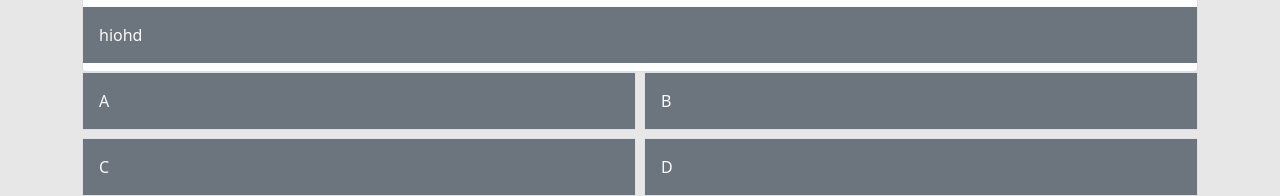
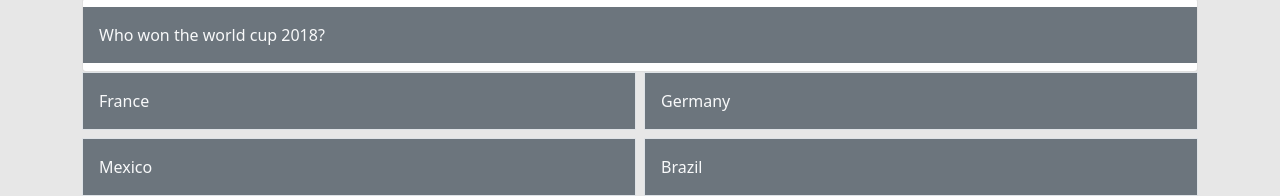
Before and after one commit to pepermz/Jose-Ramirez-Project-1-Trivia, a plain HTML site: page game.html in a window 1280 px wide. Shown: the part 663-859 px from the top of the page. Drawn offline with nearby package versions, Linux system fonts and the light colour scheme.

Commit message:
added success to button

```diff
--- a/app.js
+++ b/app.js
@@ -7,22 +7,22 @@ let questionCard = document.querySelector('#question')
 
 
 optionA.addEventListener('click', ()=>{
-    console.log("right answer")
+
 })
 optionB.addEventListener('click', ()=>{
-    console.log("clicked B")
+
 })
 optionC.addEventListener('click', ()=>{
-    console.log("clicked C")
+
 })
 
 optionD.addEventListener('click',()=>{
-    console.log("clicked D")
-})
-questionCard.addEventListener('click',()=>{
-    questionCard.innerHTML=sports[0].questionCard
 
 })
+// questionCard.addEventListener('click',()=>{
+//     questionCard.innerHTML=sports[0].questionCard
+
+// })
 
 // test question
 
@@ -30,36 +30,186 @@ const sports = [
     // 0
     {
         questionCard:"Who won the world cup 2018?",
-        answer: "France",
+        optionA: "France",
         optionB: "Germany",
         optionC: "Mexico",
         optionD: "Brazil",
+        answer: optionA,
     },
-    // 1
+
+    {
+        questionCard:"What country is Lionel Messi from?",
+        optionA: "Brazil",
+        optionB: "Russia",
+        optionC: "United States",
+        optionD: "Argentina",
+        answer: optionD,
+    },
+    {
+        questionCard:"What year did London hosted the Olympics",
+        optionA: "2009",
+        optionB: "2012",
+        optionC: "2020",
+        optionD: "2001",
+        answer: optionB,
+    },
     {
         questionCard:"hiohd",
-        optionA: "A",
-        optionB: "B",
-        optionC: "C",
-        optionD: "D",
+        optionA: "eth",
+        optionB: "tyj",
+        optionC: "uyyjtt",
+        optionD: "ilu",
+        answer: optionC
+    },
+    {
+        questionCard:"hiohd",
+        optionA: "tyje",
+        optionB: "ytje",
+        optionC: "adgr",
+        optionD: "adfga",
+        answer: optionA
+    },
+    {
+        questionCard:"hiohd",
+        optionA: "4576",
+        optionB: "6864",
+        optionC: "764",
+        optionD: "8856",
+        answer: optionD,
+    },
+    {
+        questionCard:"hiohd",
+        optionA: "5647675",
+        optionB: "66655",
+        optionC: "34656",
+        optionD: "2576",
+        answer: optionA,
     },
 ]
 
-// questionCard.innerHTML=sports[0].questionCard
+// function to iterate beween questions
+let score = 0
+let i = 0
 function questions(){
-    for (let i = 0; i < sports.length; i++) {
         questionCard.innerHTML=sports[i].questionCard
         optionA.innerHTML=sports[i].optionA
         optionB.innerHTML=sports[i].optionB
         optionC.innerHTML=sports[i].optionC
         optionD.innerHTML=sports[i].optionD
-        if(sports[0].optionA===true){
+        if(sports[i].answer.addEventListener('click',()=>{
+            console.log(sports[i].answer)
+            score ++
+            sports[i].answer.classList.add('bg-success')
+            console.log(score)
+            console.log('Correct!')
+            i++
+            console.log(sports[i])
+        }))
 
 
-        }
-    }
-
-
+    // i++
+    console.log(i)
 }
 
 questions()
+
+
+
+
+
+
+
+
+
+
+
+
+
+
+// chapterOne: function() {
+//     let storyArr = [
+//         `Your name is ${this.adventurer.name}, and you have always wanted to go on an adventure. You've dreamed of glorious battles where
+//         you would strike down any foe in your path.`,
+//         "But unfortunately, you are just a table cleaner at the village tavern and aren't sure you would be a good fit as an adventurer anyway.",
+//         "Then one night, a stranger walks into the tavern, dressed in a hooded cloak and equipped with a bow and dagger. He sits down at a table in the furthest corner of the tavern and gestures for you.",
+//         "He asks if you know the way to the next town. You do, but you've only made the trip once when you were younger, so you are not sure if you'd be of help. The stranger tells you that he's asked people around town but they do not know the way.",
+//         "From his cloak he grabs a silver sword and large bag of coin and places it on the table. Your eyes catch the glimmer of the well-crafted sword and the stranger notices. He knows that you're not in it for the money and he smiles, saying that he knew you have the look for adventure in your eyes.",
+//         "The stranger confesses that his original guide did not survive the journey, but has a pet raven who keeps him company. Reluctantly, you agree to travel with him. You decide now is the time to take a leap of faith at being an adventurer, and the bag of coin would solve nearly all of your financial problems."
+//     ]
+//     //Navigate the storyArr
+//     let i = 0
+//     $($screen).prepend("<p class='story'>" + storyArr[i] + "</p>")
+//     const $nextButtonOne = $('<button id="chapter-one-button">Next</button>')
+//     $screen.append($nextButtonOne)
+//     $( "#chapter-one-button" ).on('click', function() {
+//         if(i < storyArr.length) {
+//             $(".story").remove()
+//             i++
+//             if(i === storyArr.length) {
+//                 $("#chapter-one-button").remove()
+//                 game.chapterTwo()
+//             } else {
+//             $($screen).prepend("<p class='story'>" + storyArr[i] + "</p>")
+//             }
+//         }
+//     }) //End
+// }
+
+
+
+
+
+
+
+
+
+
+
+
+
+
+
+
+
+
+
+
+
+
+
+
+
+
+
+
+
+
+
+
+
+
+// function questions(){
+//     for (let i = 0; i < sports.length; i++) {
+//         console.log(`we are in ${sports[i].questionCard}`)
+
+//         questionCard.innerHTML=sports[i].questionCard
+//         optionA.innerHTML=sports[i].optionA
+//         optionB.innerHTML=sports[i].optionB
+//         optionC.innerHTML=sports[i].optionC
+//         optionD.innerHTML=sports[i].optionD
+//         if(sports[0].questionCard && sports[0].optionA){
+//             optionA.addEventListener('click', ()=>{
+//                 console.log("CORRECT")
+
+//             })
+
+//         }
+//         // setInterval(() => {
+//         //     questions()
+//         // }, 5000);
+//     }
+
+
+// }
+
+// questions()
--- a/style.css
+++ b/style.css
@@ -14,17 +14,31 @@ body {
     width: 800px;
 
 }
+/* .bg-success {
+    background-color: green;
+} */
 
-/* .card-body{
+ /* .card-body{
     height: 70px;
 
-}
+} */
 
-#optionA {
+ #optionA {
     cursor: pointer;
 }
 
-.container {
+#optionB {
+    cursor: pointer;
+}
+#optionC {
+    cursor: pointer;
+}
+#optionD {
+    cursor: pointer;
+}
+
+
+/* .container {
     margin-top: 60px;
 
 }    */
```
Also changed, not shown: index.html (+1 -1 lines).
